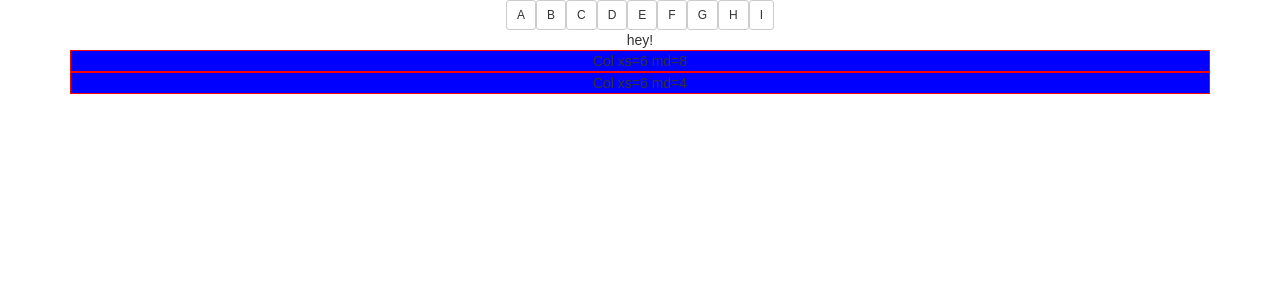
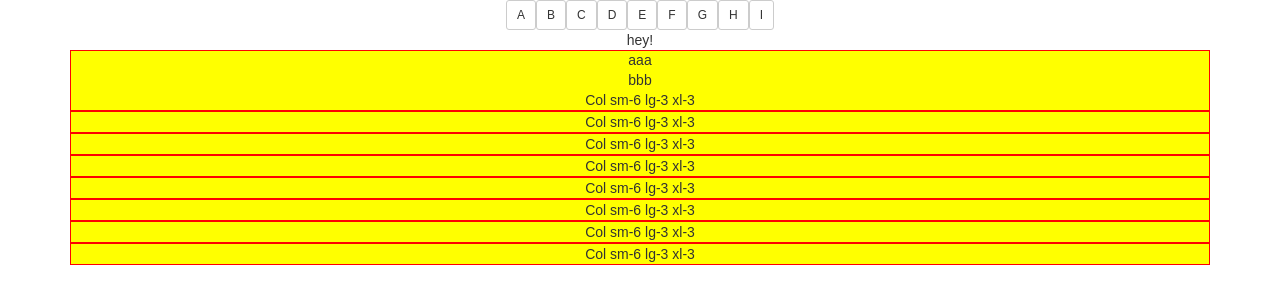
Before and after one commit to dtgoitia/test-bootstrap-react, a React (Create React App) app: page / in a window 1280 px wide. Shown: the top 304 px of the page. Built offline with nearby package versions, Linux system fonts and the light colour scheme.

Commit message:
Temp save

```diff
--- a/src/components/MyLayout.js
+++ b/src/components/MyLayout.js
@@ -6,10 +6,18 @@ class MyLayout extends React.Component {
     return(
       <div>
         hey!
-        <Grid>
-          <Col xs={6} md={4} bsClass='dtg'>Col xs=6 md=8</Col>
-          <Col xs={6} md={4} bsClass='dtg'>Col xs=6 md=4</Col>
-        </Grid>
+        <div className='container'>
+          <div className='col-lg-12 col-sm-4'>aaa</div>
+          <div className='col-lg-12 col-sm-4'>bbb</div>
+          <Col sm={6} lg={3} xl={3} bsClass='dtg'>Col sm-6 lg-3 xl-3</Col>
+          <Col sm={6} lg={3} xl={3} bsClass='dtg'>Col sm-6 lg-3 xl-3</Col>
+          <Col sm={6} lg={3} xl={3} bsClass='dtg'>Col sm-6 lg-3 xl-3</Col>
+          <Col sm={6} lg={3} xl={3} bsClass='dtg'>Col sm-6 lg-3 xl-3</Col>
+          <Col sm={6} lg={3} xl={3} bsClass='dtg'>Col sm-6 lg-3 xl-3</Col>
+          <Col sm={6} lg={3} xl={3} bsClass='dtg'>Col sm-6 lg-3 xl-3</Col>
+          <Col sm={6} lg={3} xl={3} bsClass='dtg'>Col sm-6 lg-3 xl-3</Col>
+          <Col sm={6} lg={3} xl={3} bsClass='dtg'>Col sm-6 lg-3 xl-3</Col>
+        </div>
       </div>
     );
   }
--- a/src/index.css
+++ b/src/index.css
@@ -5,10 +5,18 @@ body {
 }
 
 .dtg-xs-6 {
+  background-color: green;
+  border: 1px solid red;
+}
+.dtg-sm-6 {
   background-color: blue;
   border: 1px solid red;
 }
-.dtg-md-8 {
+.dtg-lg-3 {
   background-color: yellow;
   border: 1px solid red;
 }
+.dtg-xl-3 {
+  background-color: grey;
+  border: 1px solid red;
+}
```
